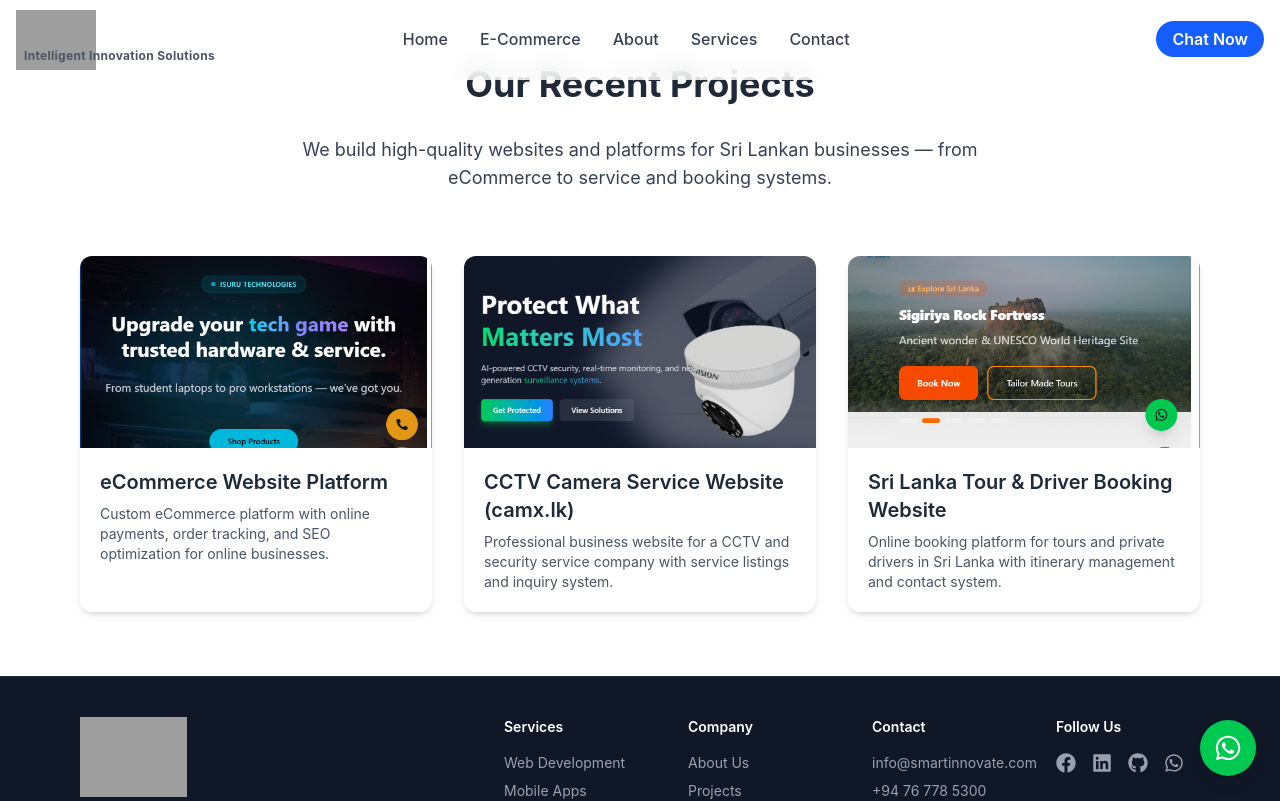
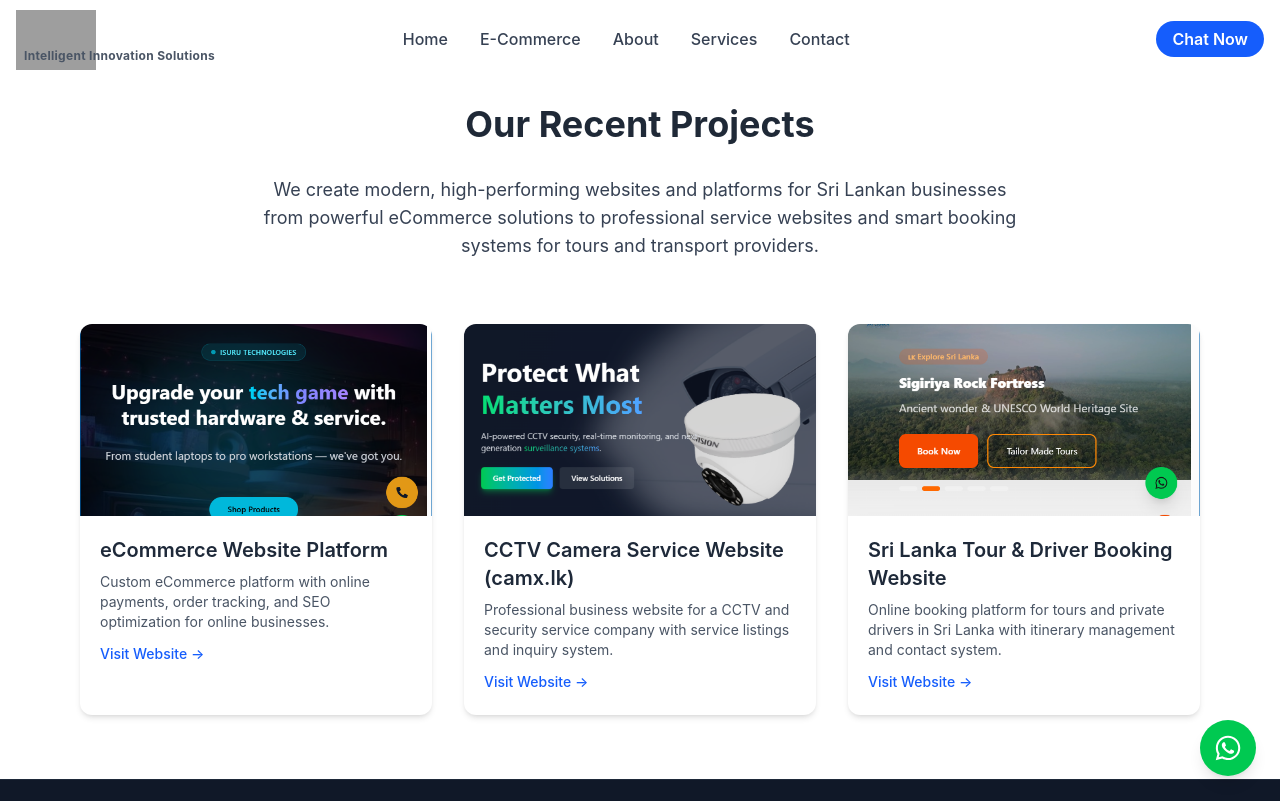
Before and after one commit to Kelumsameera/smartinovate, a Next.js app: page /projects in a window 1280 px wide. Shown: the top 801 px of the page. Built offline with nearby package versions, Linux system fonts and the light colour scheme; grey boxes are pictures that could not be loaded.

Commit message:
feat: enhance ProjectsPage with updated project URLs and improved layout for better user experience

```diff
--- a/app/projects/page.jsx
+++ b/app/projects/page.jsx
@@ -11,59 +11,66 @@ const projects = [
     title: "eCommerce Website Platform",
     img: "/projects/ecommerce.png",
     desc: "Custom eCommerce platform with online payments, order tracking, and SEO optimization for online businesses.",
+    url: "https://i-computers-frontend-chi.vercel.app/",
   },
   {
     title: "CCTV Camera Service Website (camx.lk)",
     img: "/projects/cctv.png",
     desc: "Professional business website for a CCTV and security service company with service listings and inquiry system.",
+    url: "https://camx.lk/",
   },
   {
     title: "Sri Lanka Tour & Driver Booking Website",
     img: "/projects/tour.png",
     desc: "Online booking platform for tours and private drivers in Sri Lanka with itinerary management and contact system.",
+    url: "https://best-sri-lanka-tours-guide.vercel.app/",
   },
 ];
 
 export default function ProjectsPage() {
   return (
-    <section className="max-w-6xl mx-auto px-4 py-20">
-
+    <section className="max-w-6xl mt-10 mx-auto px-4 py-20">
       <h1 className="text-4xl font-bold text-center mb-8">
         Our Recent Projects
       </h1>
 
       <p className="text-lg text-gray-700 text-center mb-16 max-w-3xl mx-auto">
-        We build high-quality websites and platforms for Sri Lankan
-        businesses — from eCommerce to service and booking systems.
+        We create modern, high-performing websites and platforms for Sri Lankan
+        businesses from powerful eCommerce solutions to professional service
+        websites and smart booking systems for tours and transport providers.
       </p>
 
       <div className="grid md:grid-cols-3 gap-8">
         {projects.map((p) => (
-          <div
+          <a
             key={p.title}
-            className="bg-white rounded-xl shadow-md hover:shadow-xl transition overflow-hidden"
+            href={p.url}
+            target="_blank"
+            rel="noopener noreferrer"
+            className="bg-white rounded-xl shadow-md hover:shadow-xl transition overflow-hidden group block"
           >
             <Image
               src={p.img}
-              alt={p.title}
+              alt={`${p.title} by SmartInnovate`}
               width={600}
               height={400}
-              className="w-full h-48 object-cover"
+              className="w-full h-48 object-cover group-hover:scale-105 transition"
             />
 
             <div className="p-5">
-              <h3 className="text-xl font-semibold text-gray-800 mb-2">
+              <h3 className="text-xl font-semibold text-gray-800 mb-2 group-hover:text-blue-600">
                 {p.title}
               </h3>
 
-              <p className="text-gray-600 text-sm">
-                {p.desc}
-              </p>
+              <p className="text-gray-600 text-sm">{p.desc}</p>
+
+              <span className="inline-block mt-3 text-blue-600 text-sm font-medium">
+                Visit Website →
+              </span>
             </div>
-          </div>
+          </a>
         ))}
       </div>
-
     </section>
   );
 }
```
